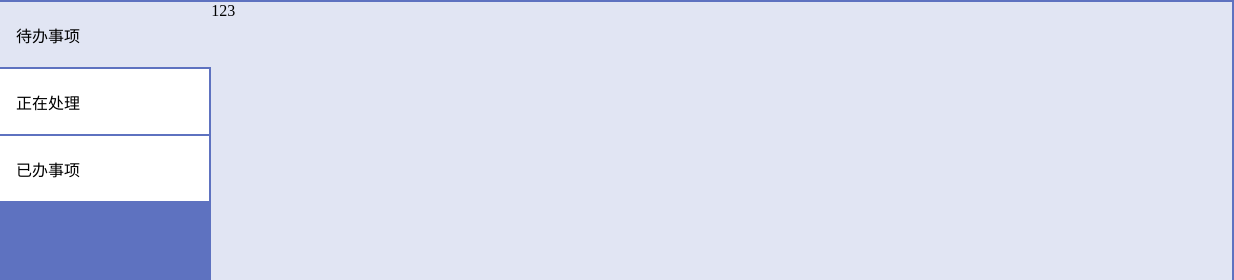
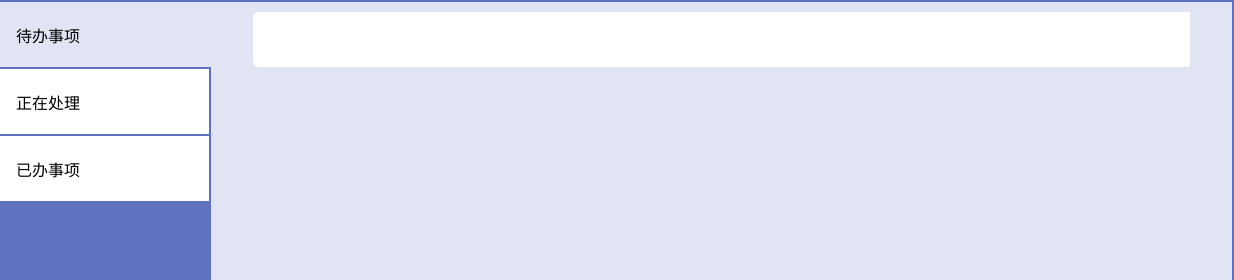
Before and after one commit to Tuusoo/Tuusoo-s-TodoList, a React app: page / in a window 1280 px wide. Shown: the top 280 px of the page, 46-1280 px from the left. Built offline with nearby package versions, Linux system fonts and the light colour scheme; some packages are replaced by stand-ins of ours.

Commit message:
加了列表item组件，待办增加item功能，但添加item有问题，怀疑是冒泡原因，明天再解决:(

```diff
--- a/src/components/Item/index.js
+++ b/src/components/Item/index.js
@@ -1,3 +1,25 @@
-function Item() {
-  return
+import { useState } from "react"
+
+import "../../style/item.less"
+
+import trash from "../../images/trash.svg"
+import trashSelected from "../../images/trashSelected.svg"
+import unselected from "../../images/unselected.svg"
+
+function Item(props) {
+  const [isCover, setIsCover] = useState(false);
+  const [isTrashCover, setIsTrashCover] = useState(false);
+  const mouseOver = () => setIsCover(true);
+  const mouseOut = () => setIsCover(false);
+  const trashMouseOver = () => setIsTrashCover(true);
+  const trashMouseOut = () => setIsTrashCover(false);
+  return (
+    <section className="item" onMouseOver={mouseOver} onMouseOut={mouseOut}>
+      <img className="check" src={unselected} alt="check"/>
+      <section className="text">{props.text}</section>
+      <img className="delete" src={isTrashCover?trashSelected:trash} alt="delete" style={isCover?{}:{display: "none"}} onMouseOver={trashMouseOver} onMouseOut={trashMouseOut}/>
+    </section>
+  )
 }
+
+export default Item;
--- a/src/components/ItemList/index.js
+++ b/src/components/ItemList/index.js
@@ -1,22 +1,64 @@
+import { useState } from "react"
+
+import Item from "../Item";
+
+import "../../style/itemList.less"
+
+import plusGray from "../../images/plusGray.svg"
+import plusblack from "../../images/plusBlack.svg"
+
 function ItemList(props) {
-  switch(props.tab){
+  const[listArrays, setListArrays] = useState({
+    todo: [],
+    doing: [],
+    done: []
+  });
+  const[isAddCover, setIsAddCover] = useState(false);
+  const[isAddIconCover, setIsAddIconCover] = useState(false);
+  const[inputText, setInputText] = useState("");
+
+  let itemsArray = [];
+  switch(props.tab) {
     case "todo":
-      return(
-        <section>123</section>
-      )
+      itemsArray = listArrays.todo;
+      break;
     case "doing":
-      return(
-        <section>234</section>
-      )
-    case "doing":
-      return(
-        <section>456</section>
-      )
+      itemsArray = listArrays.doing;
+      break;
+    case "done":
+      itemsArray = listArrays.done;
+      break;
     default:
-      return(
-        <section>5494689</section>
-      )
+      itemsArray = listArrays.todo;
+      break;
   }
+  let itemsTemplate = <section></section>;
+  itemsTemplate = itemsArray.map((i, index) => <Item text={i} index={index} key={index}></Item>)
+
+  const addMouseOver = () => setIsAddCover(true);
+  const addMouseOut = () => setIsAddCover(false);
+
+  const iconMouseOver = () => setIsAddIconCover(true);
+  const iconMouseOut = () => setIsAddIconCover(false);
+
+  const inputing = (e) => setInputText(e.target.value);
+
+  const addIntoList = () => {
+    setListArrays(() => {
+      let setArray = listArrays;
+      setArray.todo = [inputText,...setArray.todo];
+      return setArray;
+    });
+  }
+  return (
+    <section>
+      <section style={props.tab === "todo"?{}:{display: "none"}} className="addItem" onMouseOver={addMouseOver} onMouseOut={addMouseOut}>
+        <input onInput={inputing}></input>
+        <img src={isAddIconCover?plusblack:plusGray} style={isAddCover?{}:{display: "none"}} onMouseOver={iconMouseOver} onMouseOut={iconMouseOut} onMouseDown={addIntoList} alt="plus"/>
+      </section>
+      {itemsTemplate}
+    </section>
+  );
 }
 
 export default ItemList;
--- a/src/pages/App.js
+++ b/src/pages/App.js
@@ -16,8 +16,6 @@ function App() {
       state: false,
     }
   ]);
-  let tab = 'todo';
-  let bodyColor = 'body';
   const changeList = (clickItem) => {//切换标签逻辑
     setListType(() => {
       let changed = [];
@@ -33,6 +31,8 @@ function App() {
       return changed;
     })
   }
+  let tab = 'todo';
+  let bodyColor = 'body';
   listType.forEach((i) => {
     if(i.state === true) {
       switch(i.title){
--- a/src/style/App.less
+++ b/src/style/App.less
@@ -34,5 +34,8 @@
   .itemList {
     width: 80%;
     height: 100%;
+    padding: 10px 42px 0 42px;
+    box-sizing: border-box;
+    overflow-y: scroll;
   }
 }
--- /dev/null
+++ b/src/style/item.less
@@ -0,0 +1,22 @@
+.item {
+  display: flex;
+  height: 55px;
+  align-items: center;
+  background-color: #FFFFFF;
+  border-radius: 5px;
+  margin-bottom: 3px;
+
+  .check {
+    height: 23px;
+    margin: 0 18px 0 18px;
+  }
+
+  .text {
+    flex: 1;
+  }
+
+  .delete {
+    height: 23px;
+    margin: 0 18px 0 18px;
+  }
+}
--- /dev/null
+++ b/src/style/itemList.less
@@ -0,0 +1,24 @@
+.addItem {
+  display: flex;
+  height: 55px;
+  align-items: center;
+  background-color: #FFFFFF;
+  border-radius: 5px;
+  margin-bottom: 3px;
+
+  input{
+    height: 100%;
+    margin-left: 59px;
+    border: none;
+    box-sizing: border-box;
+    font-size: inherit;
+    outline: none;
+    padding: 0;
+    flex: 1;
+  }
+
+  img {
+    height: 23px;
+    margin: 0 18px 0 18px;
+  }
+}
```
Also changed, not shown: src/images/plusBlack.svg (added), src/images/plusGray.svg (added), src/images/selected.svg (added), src/images/trash.svg (added), src/images/trashSelected.svg (added), src/images/unselected.svg (added).
